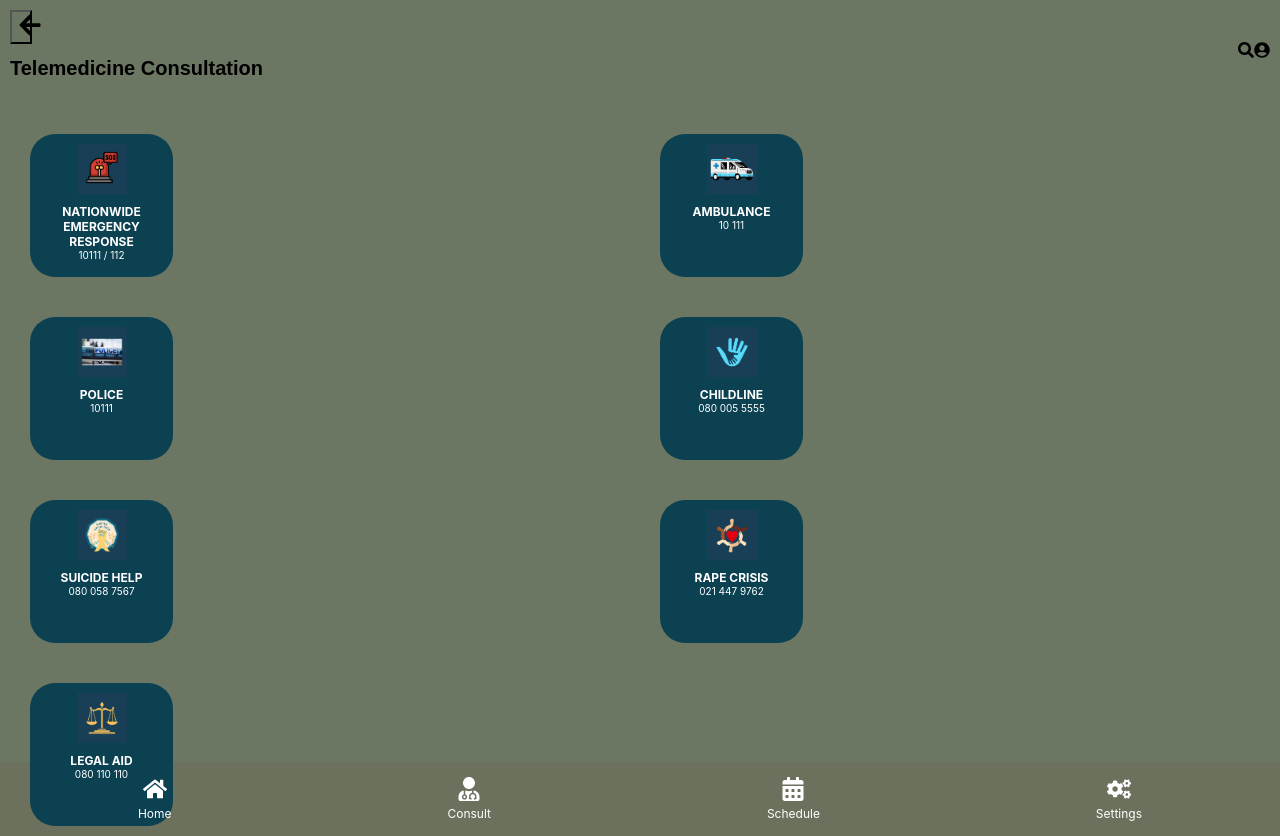
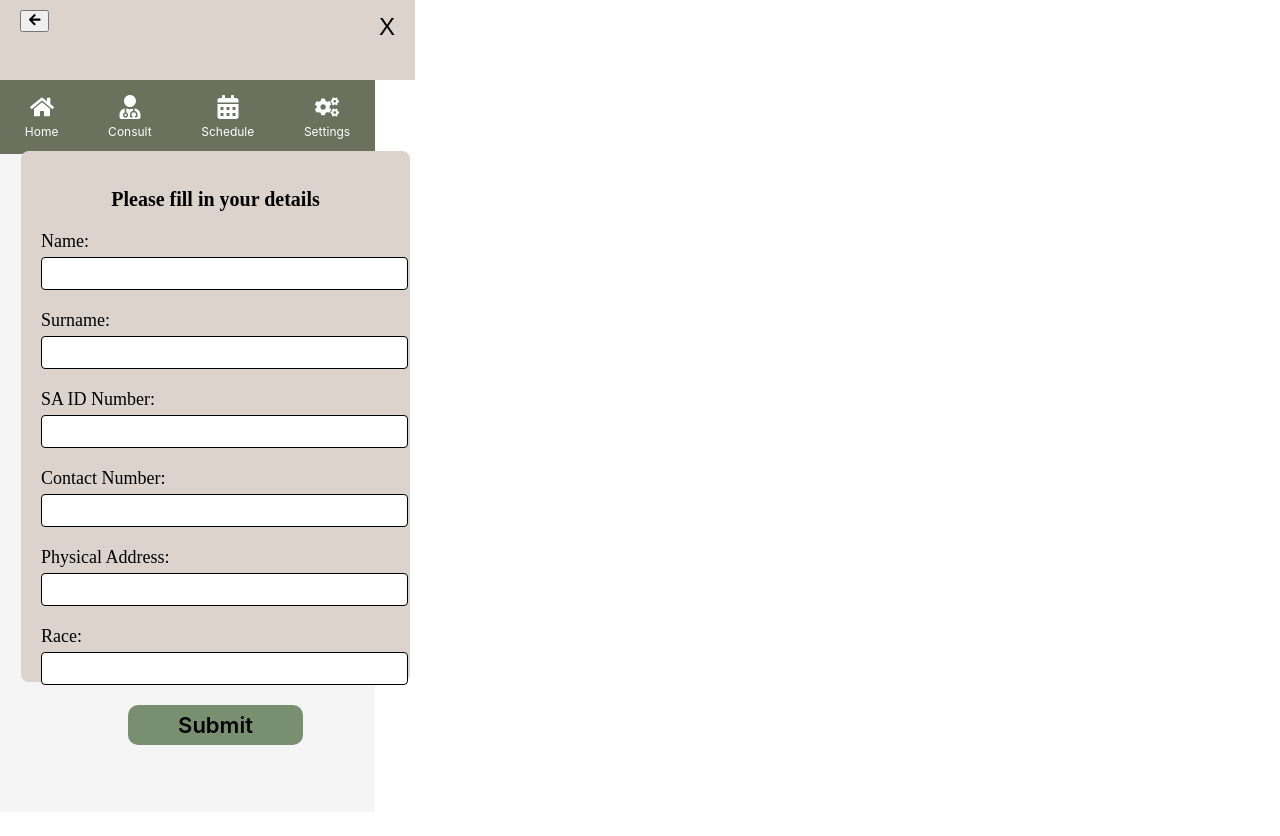
Before and after one commit to ChantalNgwenya/thusang_app, a React (Create React App) app: page / in a window 1280 px wide. After the commit the page ends 812 px from the top, so only its background shows below. Built offline with nearby package versions, Linux system fonts and the light colour scheme.

Commit message:
form page

```diff
--- a/src/App.js
+++ b/src/App.js
@@ -1,11 +1,13 @@
 import React from 'react';
 import { BrowserRouter as Router, Routes, Route } from 'react-router-dom';
-import Telemedicine from './js/Telemedicine';
+// import Telemedicine from './js/Telemedicine';
 // import Settings from './js/Settings';
 // import WelcomePage from './js/WelcomePage';
 // import SignupPage from './js/SignupPage';
 // import LoginPage from './js/LoginPage';
 // import LandingPage from './js/LandingPage';
+import SearchPage from './prod/FormPage';
+
 // import AppointmentPage from './js/Appointment';
 
 import './App.css';
@@ -15,7 +17,10 @@
     <Router>
       <Routes>
         {/* <Route path="/" element={<Settings />} /> */}
-        <Route path='/'element={<Telemedicine/>} />
+        {/* <Route path='/'element={<Telemedicine/>} /> */}
+        <Route path='/'element={<SearchPage/>} />
+
+
         {/* <Route path="/" element={<WelcomePage />} /> */}
         {/* <Route path="/" element={<SignupPage />} /> */}
         {/* <Route path="/" element={<LoginPage />} /> */}
--- /dev/null
+++ b/src/prod/FormPage.css
@@ -0,0 +1,119 @@
+.page-container {
+    position: relative;
+    width: 375px;
+    height: 812px;
+    background-color: #F5F5F5;
+  }
+
+  .header {
+    position: relative;
+    width: 100%;
+    height: 60px;
+    display: flex;
+    justify-content: space-between;
+    padding: 10px 20px;
+    background-color: #DCD3CD;
+  }
+
+  .backButton {
+    width: 22px;
+    height: 34px;
+    background: none;
+    border: none;
+    cursor: pointer;
+    font-size: 24px;
+    transform: rotate(-179.2deg);
+  }
+
+  .closeButton {
+    width: 22px;
+    height: 34px;
+    background: none;
+    border: none;
+    cursor: pointer;
+    font-size: 24px;
+    transform: rotate(0deg);
+  }
+
+  .formContainer {
+    position: absolute;
+    width: 349px;
+    height: 491px;
+    left: 21px;
+    top: 151px;
+    background-color: #DCD3CD;
+    border-radius: 8px;
+    padding: 20px;
+  }
+
+  .formHeader {
+    font-family: 'Be Vietnam';
+    font-weight: 600;
+    font-size: 20px;
+    text-align: center;
+    color: #000;
+    margin-bottom: 20px;
+  }
+
+  .formGroup {
+    margin-bottom: 20px;
+  }
+
+  .label {
+    font-family: 'Be Vietnam';
+    font-weight: 500;
+    font-size: 18px;
+    color: #000;
+    margin-bottom: 5px;
+    display: block;
+  }
+
+  .input {
+    width: 100%;
+    padding: 8px;
+    border: 1px solid #000;
+    border-radius: 4px;
+  }
+
+  .submitButton {
+    width: 175px;
+    height: 40px;
+    background-color: #788F70;
+    border-radius: 10px;
+    border: none;
+    cursor: pointer;
+    font-family: 'Inter';
+    font-weight: 600;
+    font-size: 22px;
+    text-align: center;
+    color: #000;
+    margin: 0 auto;
+    display: block;
+  }
+
+  .footer-navigation {
+    display: flex;
+    justify-content: space-around;
+    padding: 15px 0;
+    background-color: #6b715c;
+    color: white;
+    font-size: 14px;
+  }
+
+  .footer-navigation .icon-container {
+    display: flex;
+    flex-direction: column;
+    align-items: center;
+  }
+
+  .footer-navigation .icon {
+    font-size: 24px;
+    color: white;
+    cursor: pointer;
+  }
+
+  .footer-navigation .icon-label {
+    font-size: 12px;
+    margin-top: 5px;
+    text-align: center;
+  }
--- /dev/null
+++ b/src/prod/FormPage.js
@@ -0,0 +1,101 @@
+import React from 'react';
+import './FormPage.css';
+import { FaArrowLeft, FaHome, FaUserMd, FaCalendarAlt, FaCogs } from 'react-icons/fa'; // Importing icons
+
+function FormPage(){
+  return (
+    <div className="page-container">
+      <Header />
+    <div className="form-grid">
+    <Form />
+    </div>
+    <FooterNavigation />
+  </div>
+
+  );
+}
+
+const Header = () =>(
+  <div className="header">
+    <div className="header-left">
+      <button className="back-button">
+        <FaArrowLeft />
+      </button>
+      </div>
+    <button className="closeButton">X</button>
+  </div>);
+
+
+const Form = () => {
+  return (
+    <div className="container">
+
+
+      <div className="formContainer">
+        <h2 className="formHeader">Please fill in your details</h2>
+
+        <form>
+          <div className="formGroup">
+            <label className="label">Name:</label>
+            <input type="text" className="input" />
+          </div>
+
+          <div className="formGroup">
+            <label className="label">Surname:</label>
+            <input type="text" className="input" />
+          </div>
+
+          <div className="formGroup">
+            <label className="label">SA ID Number:</label>
+            <input type="text" className="input" />
+          </div>
+
+          <div className="formGroup">
+            <label className="label">Contact Number:</label>
+            <input type="text" className="input" />
+          </div>
+
+          <div className="formGroup">
+            <label className="label">Physical Address:</label>
+            <input type="text" className="input" />
+          </div>
+
+          <div className="formGroup">
+            <label className="label">Race:</label>
+            <input type="text" className="input" />
+          </div>
+
+          <button type="submit" className="submitButton">Submit</button>
+        </form>
+      </div>
+
+
+    </div>
+  );
+};
+
+const FooterNavigation = () => (
+  <div className="footer-navigation">
+    <div className="icon-container">
+      <FaHome className="icon" />
+      <span className="icon-label">Home</span>
+    </div>
+    <div className="icon-container">
+      <FaUserMd className="icon" />
+      <span className="icon-label">Consult</span>
+    </div>
+    <div className="icon-container">
+      <FaCalendarAlt className="icon" />
+      <span className="icon-label">Schedule</span>
+    </div>
+    <div className="icon-container">
+      <FaCogs className="icon" />
+      <span className="icon-label">Settings</span>
+    </div>
+  </div>
+);
+
+
+
+
+export default FormPage;
```
Also changed, not shown: src/css/Telemedicine.css (+0 -43 lines).
